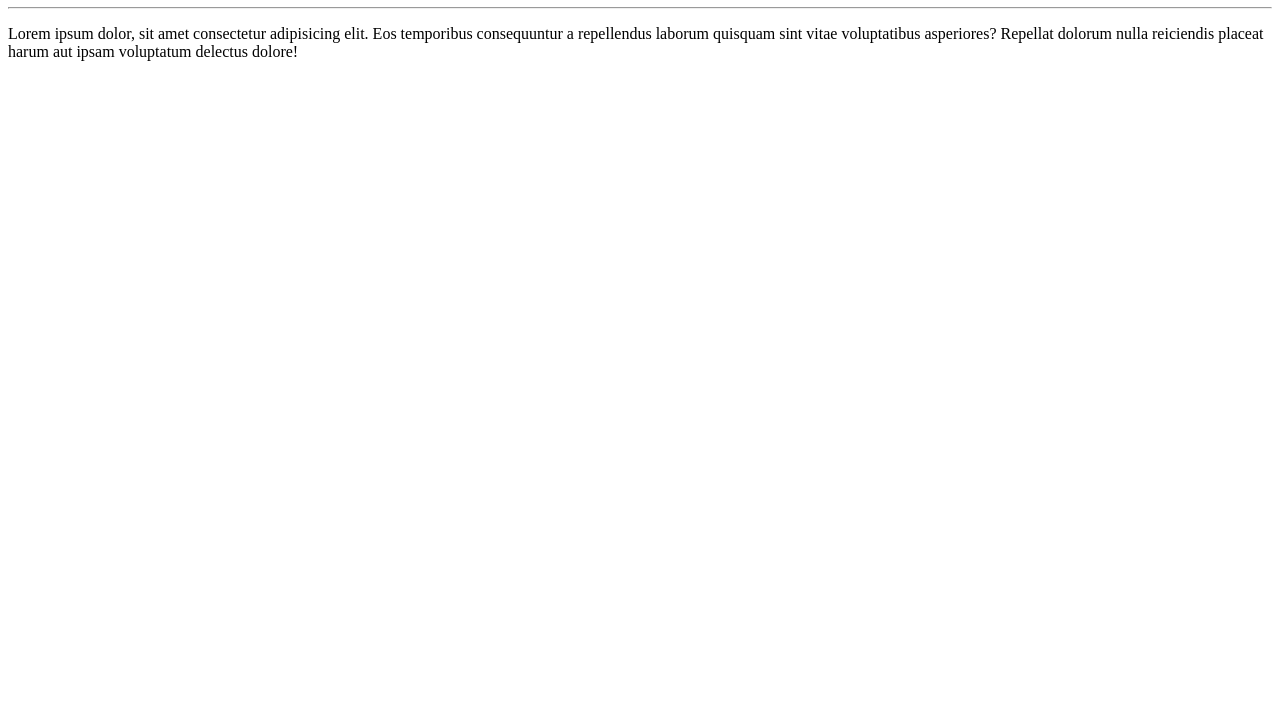
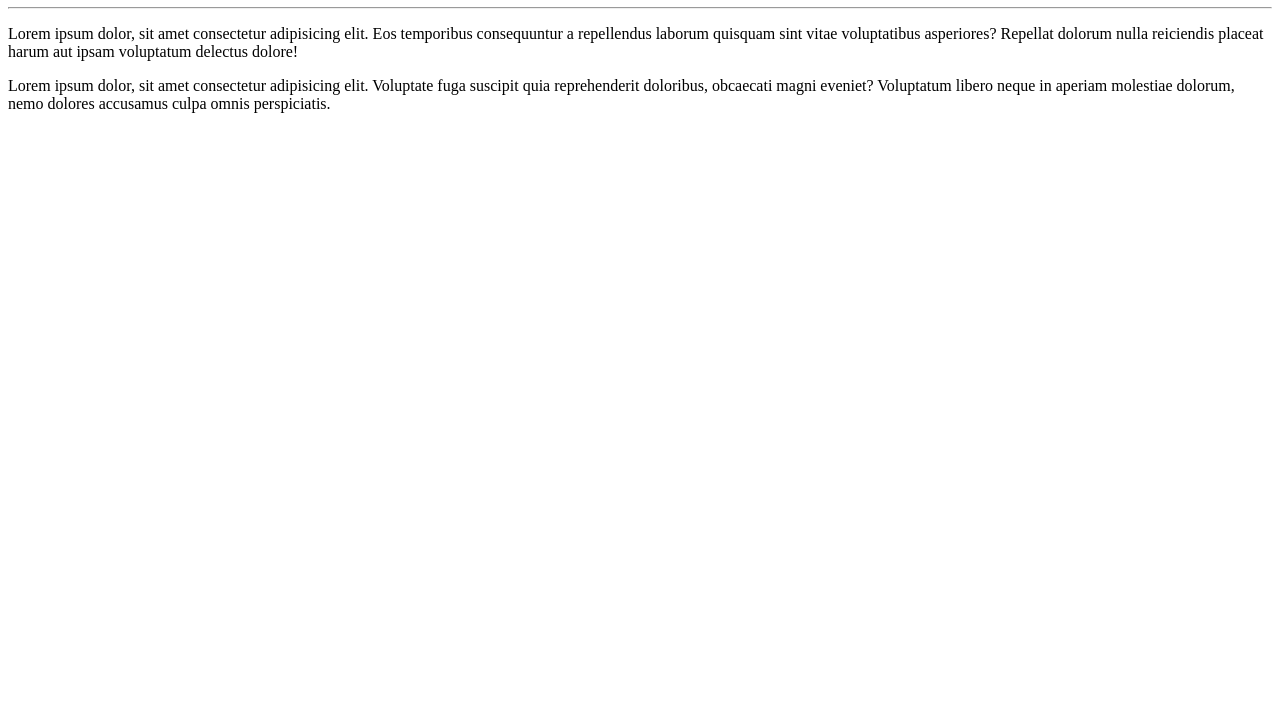
Before and after one commit to joaomarcosprog/ola-mundo, a plain HTML site: page site exempo/index.html in a window 1280 px wide. Shown: the part 73-800 px from the top of the page. Drawn offline with Linux system fonts and the light colour scheme.

Commit message:
adicionei um paragrafo

```diff
--- a/site exempo/index.html
+++ b/site exempo/index.html
@@ -10,5 +10,6 @@
     <h1>Olá, mundo</h1>
     <hr>
     <p>Lorem ipsum dolor, sit amet consectetur adipisicing elit. Eos temporibus consequuntur a repellendus laborum quisquam sint vitae voluptatibus asperiores? Repellat dolorum nulla reiciendis placeat harum aut ipsam voluptatum delectus dolore!</p>
+    <p>Lorem ipsum dolor, sit amet consectetur adipisicing elit. Voluptate fuga suscipit quia reprehenderit doloribus, obcaecati magni eveniet? Voluptatum libero neque in aperiam molestiae dolorum, nemo dolores accusamus culpa omnis perspiciatis.</p>
 </body>
 </html>
```
